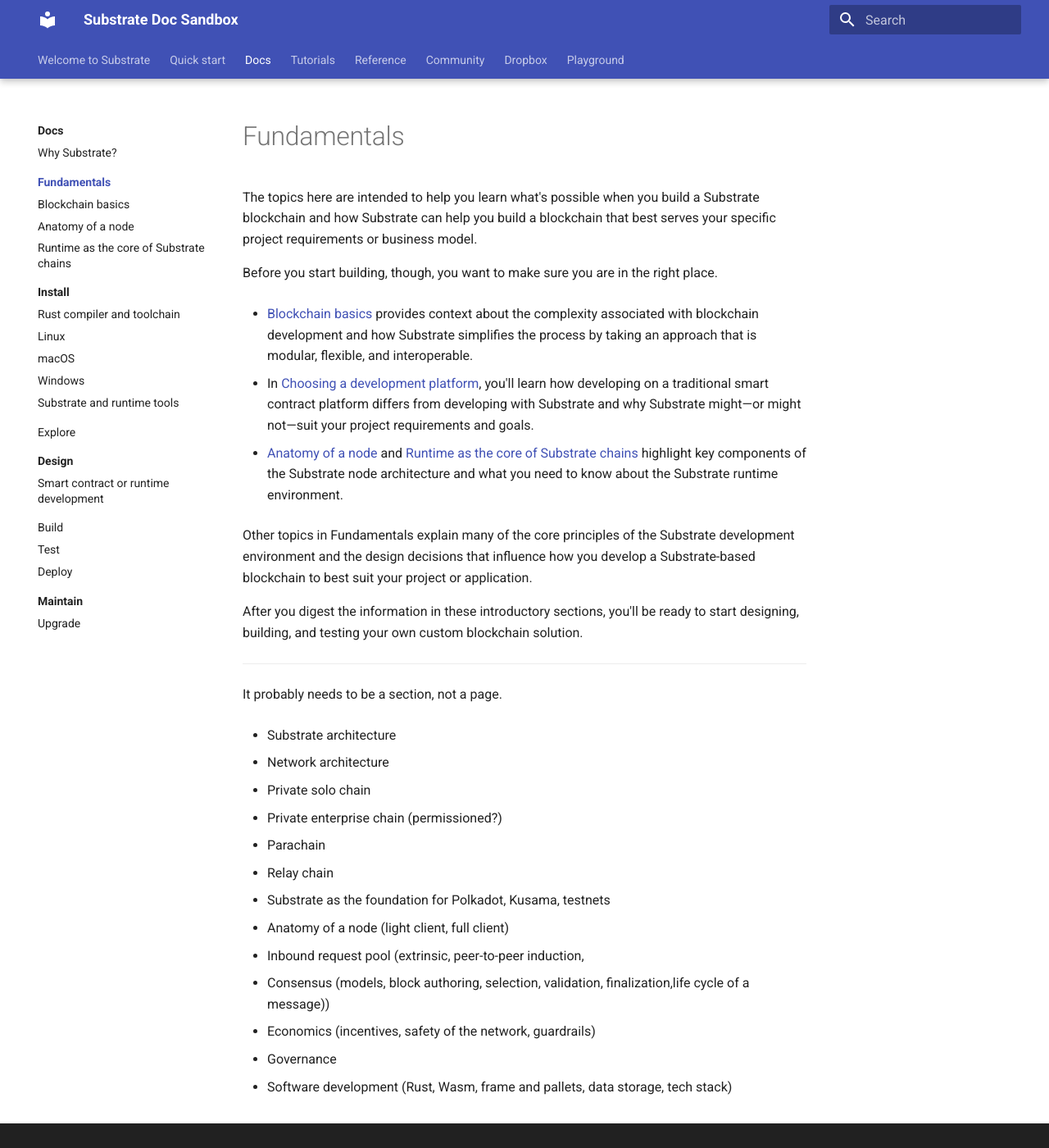
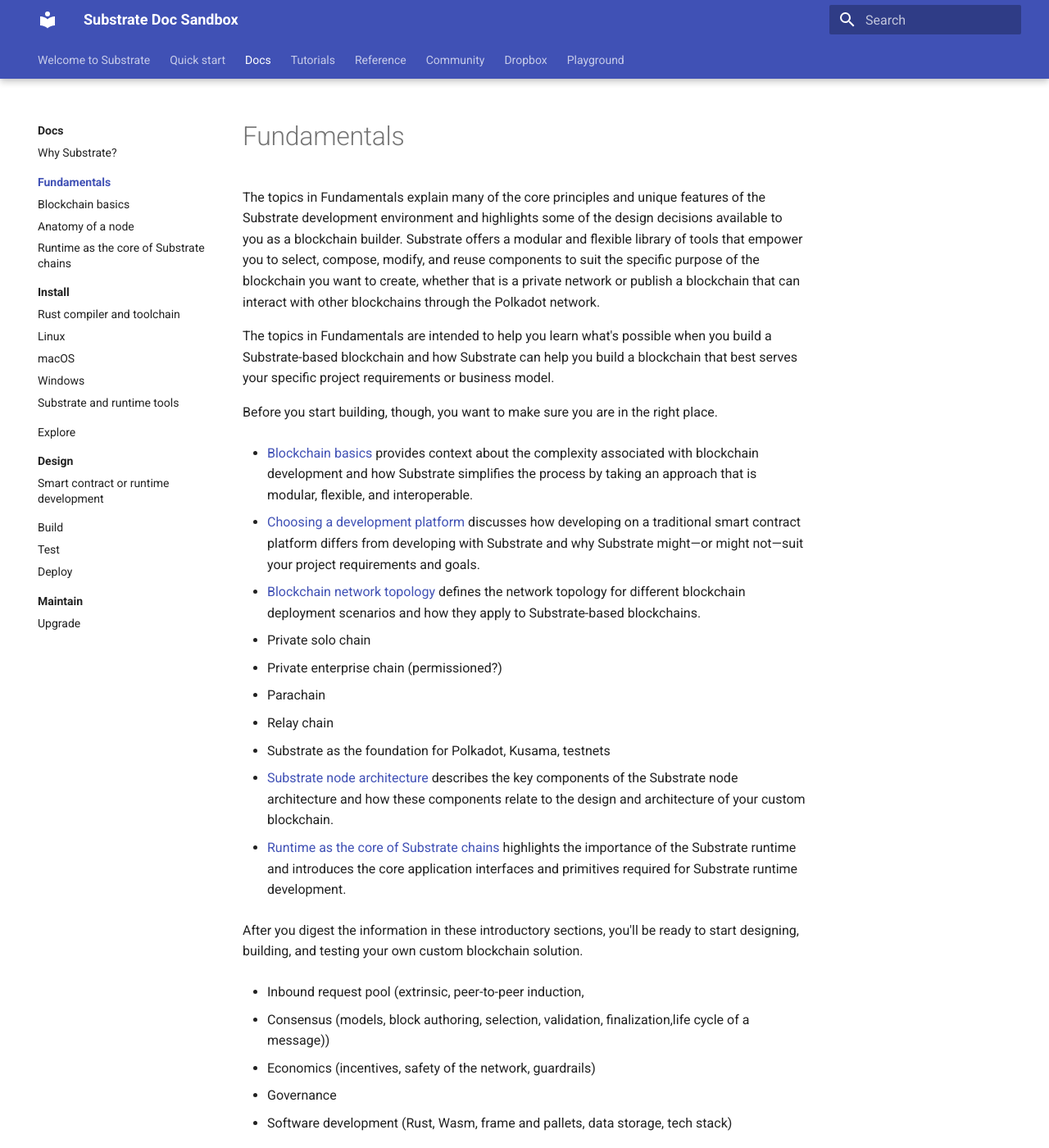
Before and after one commit to polkadot-developers/docs-sandbox, an MkDocs documentation site: the page built from source/docs/main-docs/02-fundamentals/index.md, in a window 1280 px wide and 1400 px high. Shown: the whole window at 82% size. Built offline with MkDocs 1.6.1 and Material for MkDocs 9.7.7, drawn with Linux system fonts in a browser that asks for light colours.

Commit message:
Make fundamentals entry page link to all sub-topic pages

```diff
--- a/source/docs/main-docs/02-fundamentals/index.md
+++ b/source/docs/main-docs/02-fundamentals/index.md
@@ -6,35 +6,29 @@
 keywords: blockchain, consensus, substrate, architecture
 ---
 
-The topics here are intended to help you learn what's possible when you build a Substrate blockchain and how Substrate can help you build a blockchain that best serves your specific project requirements or business model.
+The topics in Fundamentals explain many of the core principles and unique features of the Substrate development environment and highlights some of the design decisions available to you as a blockchain builder.
+Substrate offers a modular and flexible library of tools that empower you to select, compose, modify, and reuse components to suit the specific purpose of the blockchain you want to create, whether that is a private network or publish a blockchain that can interact with other blockchains through the Polkadot network.
+
+The topics in Fundamentals are intended to help you learn what's possible when you build a Substrate-based blockchain and how Substrate can help you build a blockchain that best serves your specific project requirements or business model.
 
 Before you start building, though, you want to make sure you are in the right place.
 
 * [Blockchain basics](main-docs/02-fundamentals/blockchain-basics.md) provides context about the complexity associated with blockchain development and how Substrate simplifies the process by taking an approach that is modular, flexible, and interoperable.
 
-* In [Choosing a development platform](main-docs/01-why-substrate/choose-a-dev-platform.md), you'll learn how developing on a traditional smart contract platform differs from developing with Substrate and why Substrate might—or might not—suit your project requirements and goals.
+* [Choosing a development platform](main-docs/01-why-substrate/choose-a-dev-platform.md) discusses how developing on a traditional smart contract platform differs from developing with Substrate and why Substrate might—or might not—suit your project requirements and goals.
 
-* [Anatomy of a node](main-docs/02-fundamentals/substrate-client.md) and [Runtime as the core of Substrate chains](main-docs/02-fundamentals/runtime.md) highlight key components of the Substrate node architecture and what you need to know about the Substrate runtime environment.
-
-Other topics in Fundamentals explain many of the core principles of the Substrate development environment and the design decisions that influence how you develop a Substrate-based blockchain to best suit your project or application.
-
-After you digest the information in these introductory sections, you'll be ready to start designing, building, and testing your own custom blockchain solution.
-
----
-
-It probably needs to be a section, not a page.
-
-- Substrate architecture
-
-- Network architecture
-
+* [Blockchain network topology]() defines the network topology for different blockchain deployment scenarios and how they apply to Substrate-based blockchains.
   - Private solo chain
   - Private enterprise chain (permissioned?)
   - Parachain
   - Relay chain
   - Substrate as the foundation for Polkadot, Kusama, testnets
 
-- Anatomy of a node (light client, full client)
+* [Substrate node architecture](main-docs/02-fundamentals/substrate-client.md) describes the key components of the Substrate node architecture and how these components relate to the design and architecture of your custom blockchain.
+
+* [Runtime as the core of Substrate chains](main-docs/02-fundamentals/runtime.md) highlights the importance of the Substrate runtime and introduces the core application interfaces and primitives required for Substrate runtime development.
+
+After you digest the information in these introductory sections, you'll be ready to start designing, building, and testing your own custom blockchain solution.
 
 - Inbound request pool (extrinsic, peer-to-peer induction,
 
```
